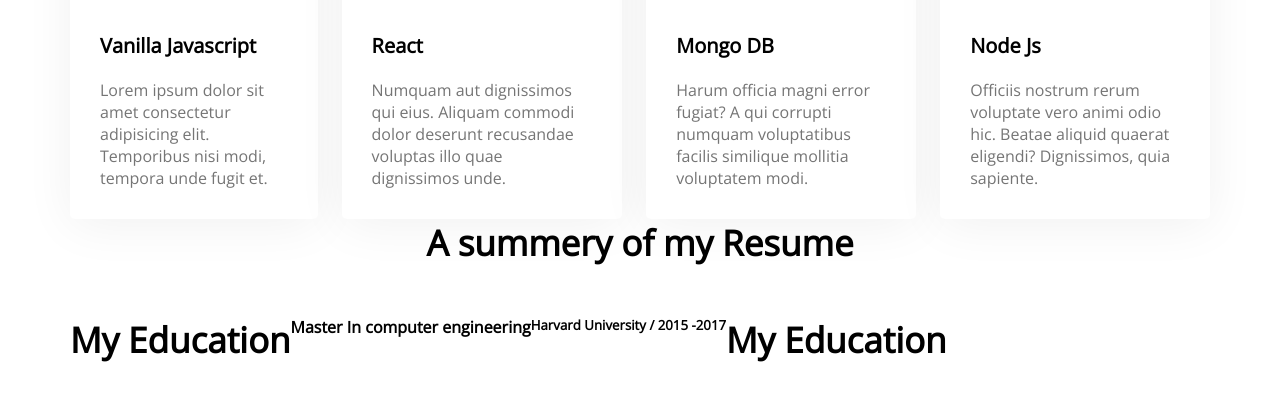
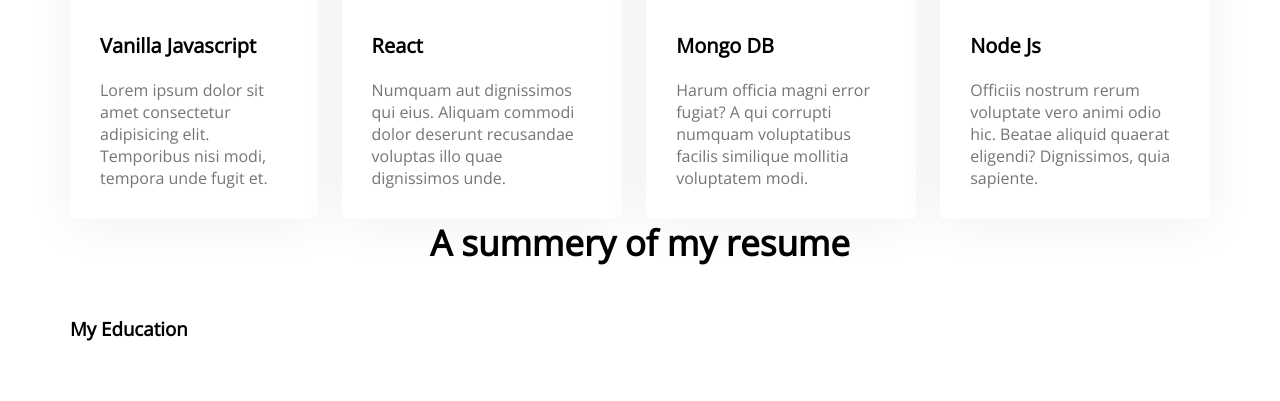
Before and after one commit to z3san/developer-portfolio, a plain HTML site: page index.html in a window 1280 px wide. Shown: the part 1551-1952 px from the top of the page. After the commit the page ends 1892 px from the top, so only its background shows below. Drawn offline with nearby package versions, Linux system fonts and the light colour scheme.

Commit message:
last section

```diff
--- a/index.html
+++ b/index.html
@@ -65,7 +65,7 @@
 </section>
 
 <!-- what i do  -->
-<section class="what-i-do"></section>
+<section class="what-i-do">
 <h3 class="section-title">What I Do</h3>
 <div class="skills-container">
     <div class="skill">
@@ -89,38 +89,23 @@
         <p class="skill-description">Officiis nostrum rerum voluptate vero animi odio hic. Beatae aliquid quaerat eligendi? Dignissimos, quia sapiente.</p>
     </div>
 </div>
+</section>
 
 
-<section>
     <!-- Resume Section -->
     <section class="resume">
-        <h3 class="section-title">A summery of my Resume</h3>
+        <h3 class="section-title">A summery of my resume</h3>
         <div class="resume-content">
             <div>
-                <h3 class="section-title">My Education</h3>
+                <h3 class="resume-title">My Education</h3>
             </div>
-           <h4>Master In computer engineering</h4>
-           <h5>Harvard University / 2015 -2017</h5>
-
-            <div>
-                <h3 class="section-title">My Education</h3>
-
-            </div>
+        </div>
 
 
 
 
-        </div>
     </section>
-</section>
-
-
-
-
-
-
     </main>
-
 
     <footer></footer>
 </body>
--- a/portfolio.css/styles.css
+++ b/portfolio.css/styles.css
@@ -176,3 +176,13 @@ font-size: 35px;
     .resume-content{
         display: flex;
     }
+
+    .resume .sub-title{
+        color: #757575;
+        font-weight: 600;
+        font-size: 20px;
+    }
+    .resume .description{
+        color: #757575;
+
+    }
```
